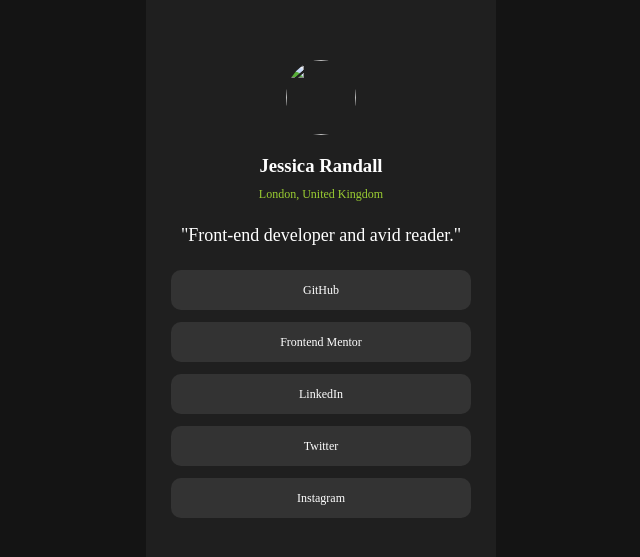
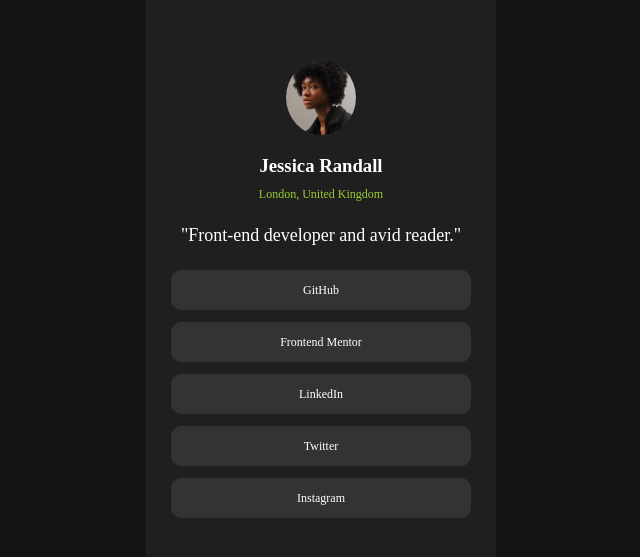
Before and after one commit to dhinad03/social-link-page, a plain HTML site: page index.html in a window 1280 px wide. Shown: the part 123-680 px from the top of the page, without its empty margins (319-959 px from the left). Drawn offline with Linux system fonts and the light colour scheme.

Commit message:
Update index.html

```diff
--- a/index.html
+++ b/index.html
@@ -4,7 +4,7 @@
   <meta charset="UTF-8">
   <meta name="viewport" content="width=device-width, initial-scale=1.0"> <!-- displays site properly based on user's device -->
 
-  <link rel="icon" type="image/png" sizes="32x32" href="./assets/images/favicon-32x32.png">
+  <link rel="icon" type="image/png" sizes="32x32" href="./images/favicon-32x32.png">
   <link rel="stylesheet" href="style.css">
 
   <title>Frontend Mentor | Social links profile</title>
@@ -12,7 +12,7 @@
 </head>
 <body>
     <div class="container">
-      <img src="assets\images\avatar-jessica.jpeg" alt="" class="image">
+      <img src=".\images\avatar-jessica.jpeg" alt="" class="image">
       <h3 style="color:white" class="name">Jessica Randall</h3>
       <p style="color:yellowgreen" class="country"> London, United Kingdom</p>
       <p style="color:white" class="about">"Front-end developer and avid reader."</p  >
```
